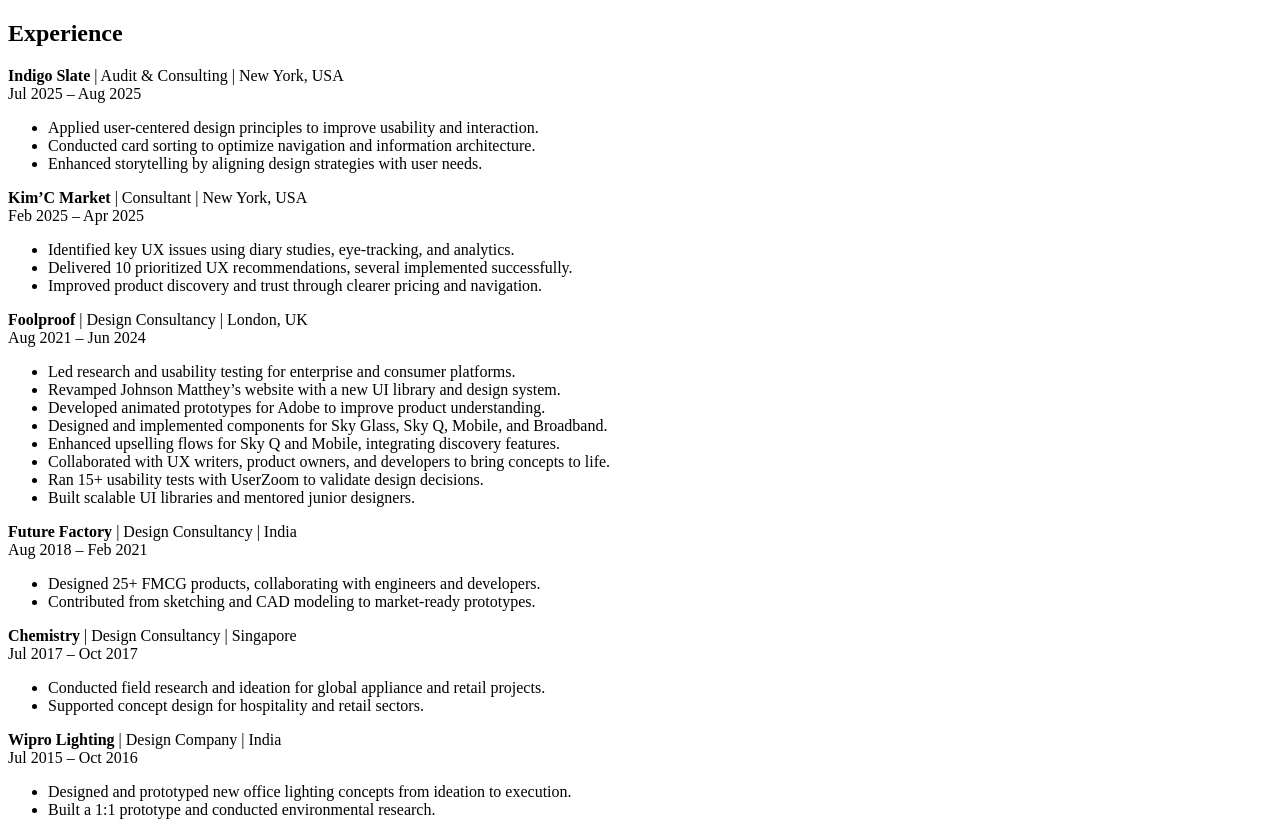
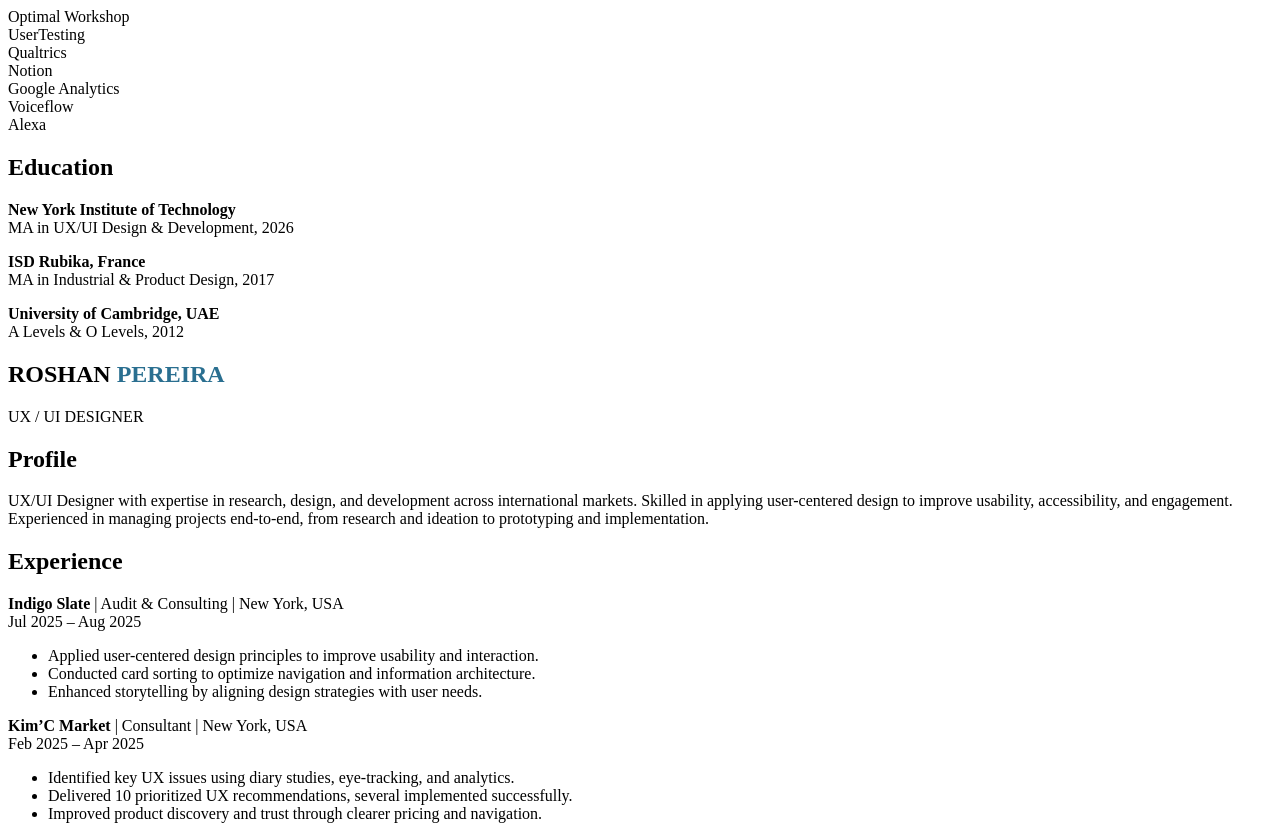
Before and after one commit to Pereira92-89/cars-datsun-webpage, a plain HTML site: page Components.html in a window 1280 px wide. Shown: the top 826 px of the page. Drawn offline with Linux system fonts and the light colour scheme.

Commit message:
uxdesigncode

```diff
--- a/Components.html
+++ b/Components.html
@@ -1,4 +1,27 @@
 <!DOCTYPE html>
+<div class="tag">Optimal Workshop</div><div class="tag">UserTesting</div><div class="tag">Qualtrics</div>
+<div class="tag">Notion</div><div class="tag">Google Analytics</div><div class="tag">Voiceflow</div><div class="tag">Alexa</div>
+</div>
+
+
+<h2>Education</h2>
+<p><strong>New York Institute of Technology</strong><br/>MA in UX/UI Design & Development, 2026</p>
+<p><strong>ISD Rubika, France</strong><br/>MA in Industrial & Product Design, 2017</p>
+<p><strong>University of Cambridge, UAE</strong><br/>A Levels & O Levels, 2012</p>
+</aside>
+
+
+<section class="main">
+<header>
+<h1>ROSHAN <span style="color:#2a6f90">PEREIRA</span></h1>
+<div class="role">UX / UI DESIGNER</div>
+</header>
+
+
+<div class="section">
+<h2>Profile</h2>
+<div class="rule"></div>
+<p>UX/UI Designer with expertise in research, design, and development across international markets. Skilled in applying user-centered design to improve usability, accessibility, and engagement. Experienced in managing projects end-to-end, from research and ideation to prototyping and implementation.</p>
 </div>
 
 
```
